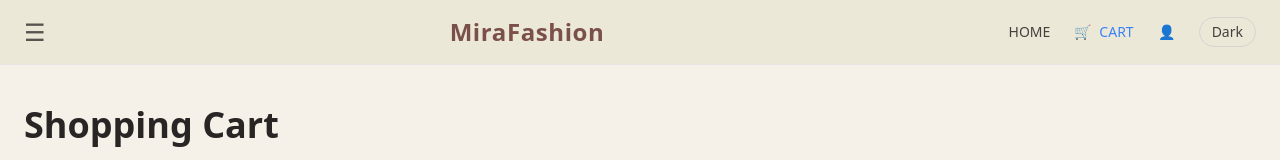
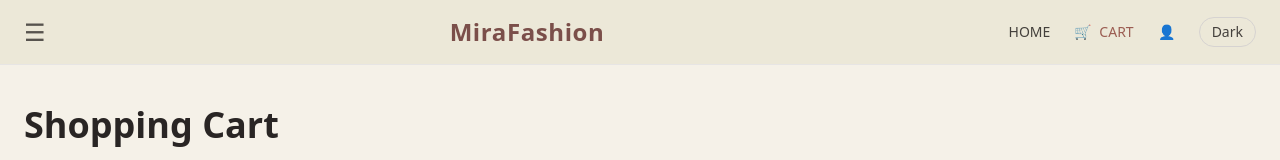
Before and after one commit to Nipuni-Liyange/my-spa-app, a Vue app: page /cart in a window 1280 px wide. Shown: the top 160 px of the page. Built offline with nearby package versions, Linux system fonts and the light colour scheme.

Commit message:
Update hero button and header colors to match MiraFashion theme

```diff
--- a/src/components/home/HeroBanner.vue
+++ b/src/components/home/HeroBanner.vue
@@ -18,7 +18,7 @@ const emit = defineEmits<{
           </h2>
           <button
             @click="emit('explore')"
-            class="mt-6 rounded-md bg-blue-500 px-5 py-2 text-sm text-white"
+            class="mt-6 rounded-md bg-[#b79a72] px-5 py-2 text-sm text-white transition hover:bg-[#a98b64]"
           >
             Explore Collection
           </button>
--- a/src/components/layout/AppHeader.vue
+++ b/src/components/layout/AppHeader.vue
@@ -45,7 +45,7 @@ const emit = defineEmits<{
         <nav class="flex items-center gap-6 text-sm text-stone-700 dark:text-stone-200">
           <a
             href="/"
-            :class="currentPage === 'home' ? 'text-blue-500' : 'text-stone-700 dark:text-stone-200'"
+            :class="currentPage === 'home' ? 'text-[#9b5d52]' : 'text-stone-700 dark:text-stone-200'"
           >
             HOME
           </a>
@@ -53,7 +53,7 @@ const emit = defineEmits<{
           <a
             href="/cart"
             class="flex items-center gap-2"
-            :class="currentPage === 'cart' ? 'text-blue-500' : 'text-stone-700 dark:text-stone-200'"
+            :class="currentPage === 'cart' ? 'text-[#9b5d52]' : 'text-stone-700 dark:text-stone-200'"
           >
             <span>🛒</span>
             <span>CART</span>
```
